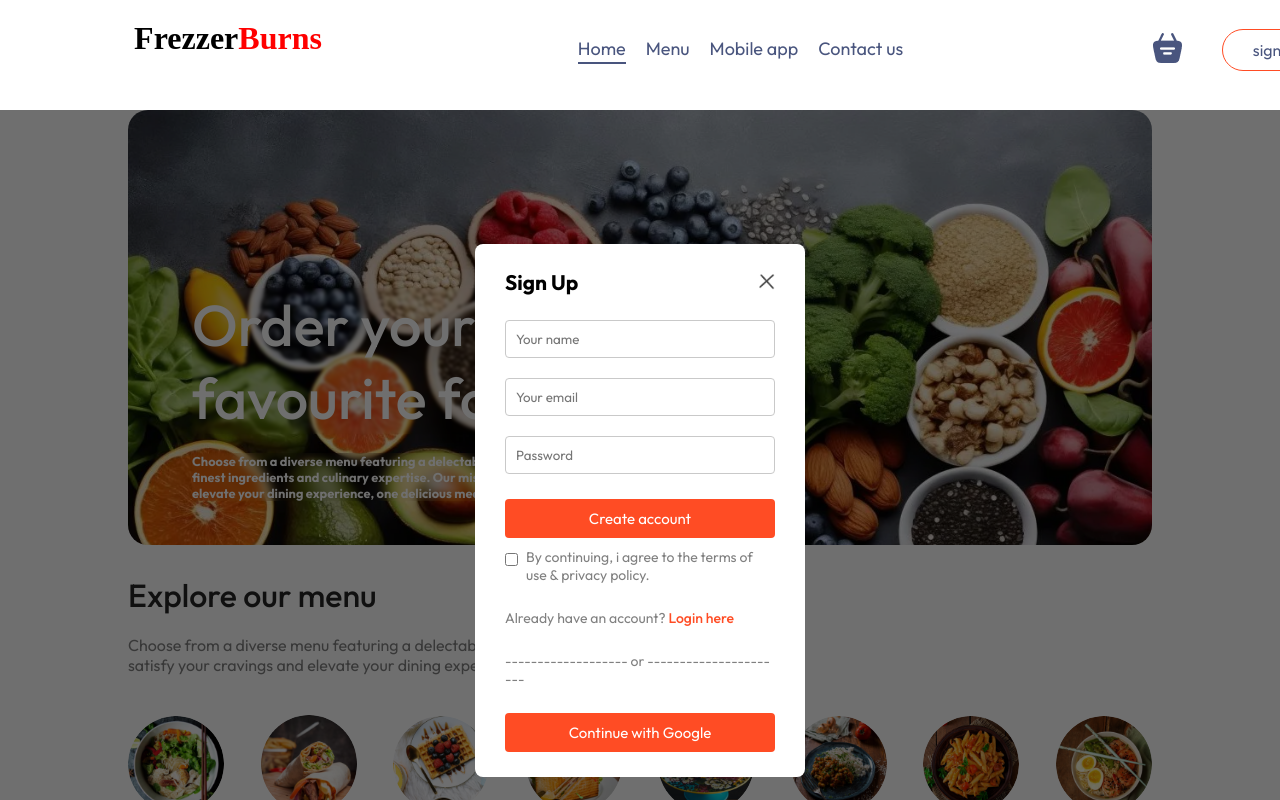
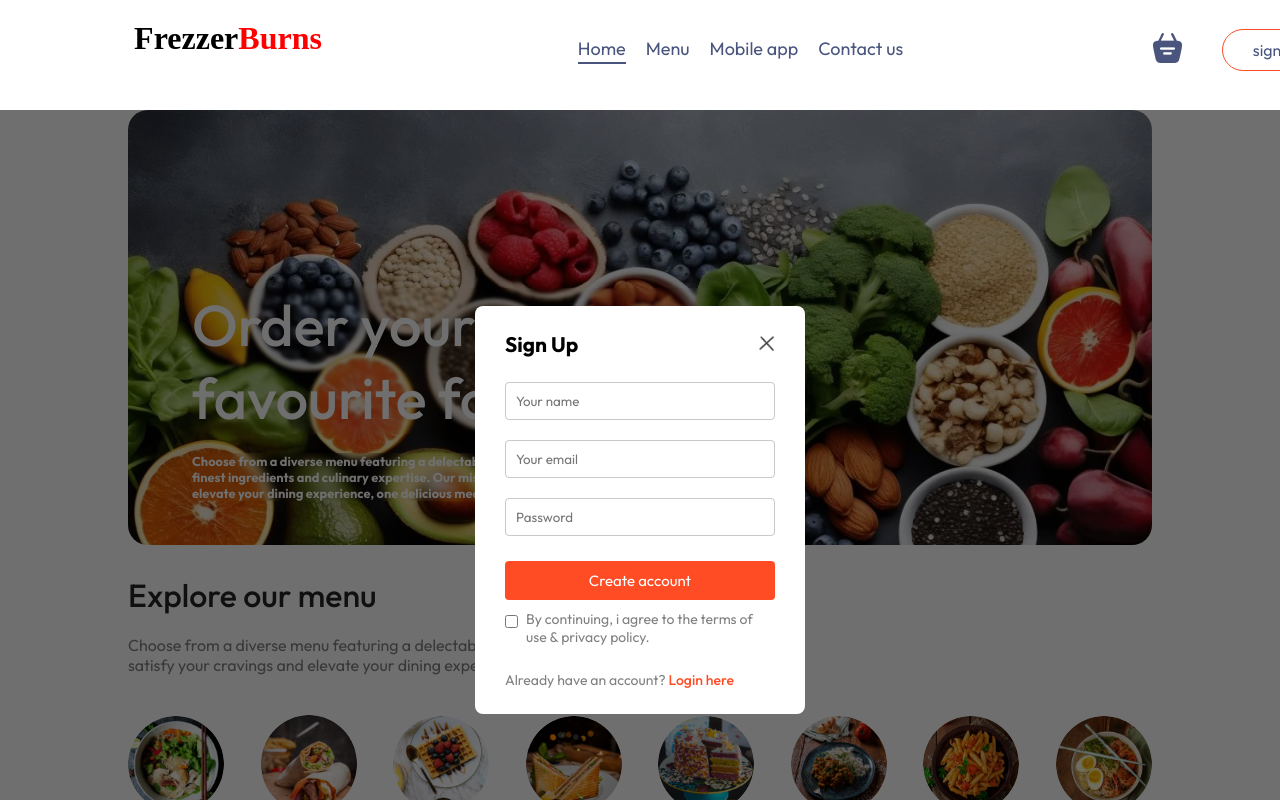
Before and after one commit to Adi70139/Freezer.com, a React (Vite) app in the folder frontend/: page / in a window 1280 px wide. Both pictures are taken after a click on the button "sign in". Shown: the top 800 px of the page. Built offline with nearby package versions, Linux system fonts and the light colour scheme; no server answers.

Commit message:
oauth removed

```diff
--- a/frontend/src/components/LoginPopup/LoginPopup.jsx
+++ b/frontend/src/components/LoginPopup/LoginPopup.jsx
@@ -100,15 +100,6 @@ const LoginPopup = ({ setShowLogin }) => {
             <span onClick={() => setCurrState("Login")}>Login here</span>
           </p>
         )}
-
-         <p>------------------- or ----------------------</p>
-        <button type="button" onClick={() => {
-               window.location.href = url+"/oauth2/google";
-            }}
-          >
-            Continue with Google
-          </button>
-
       </form>
     </div>
   );
```
